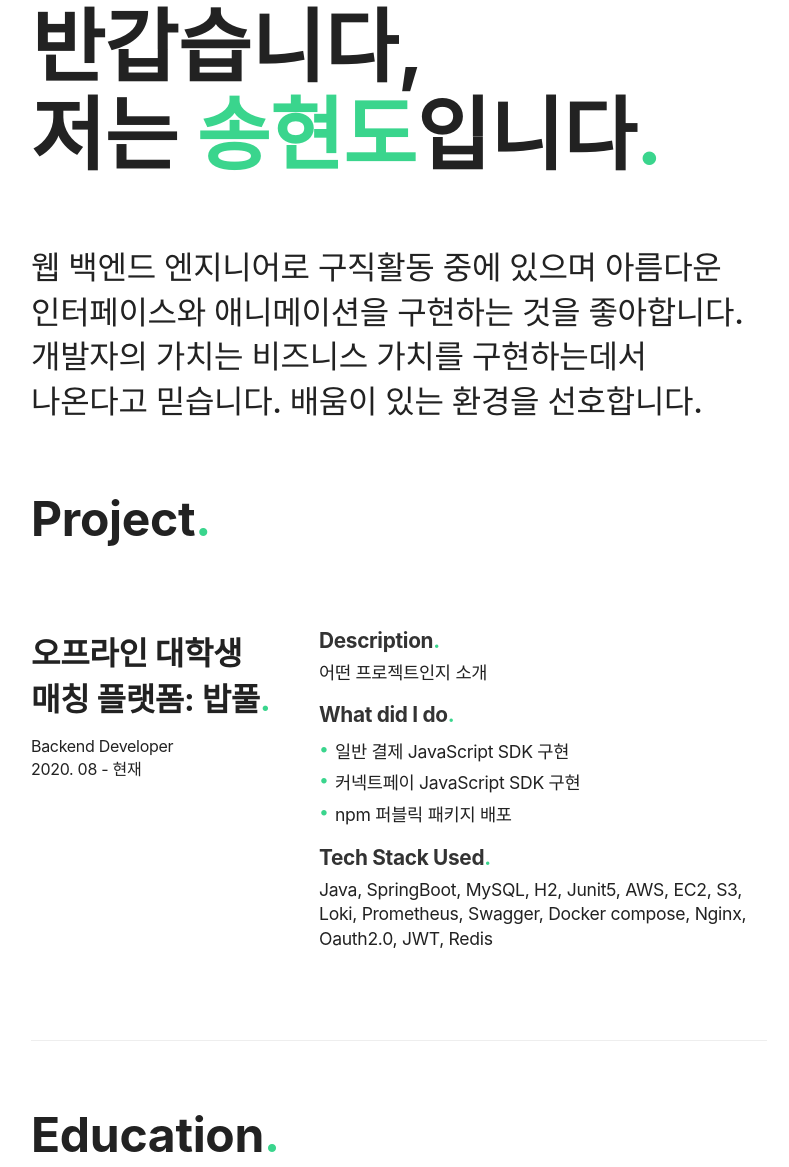
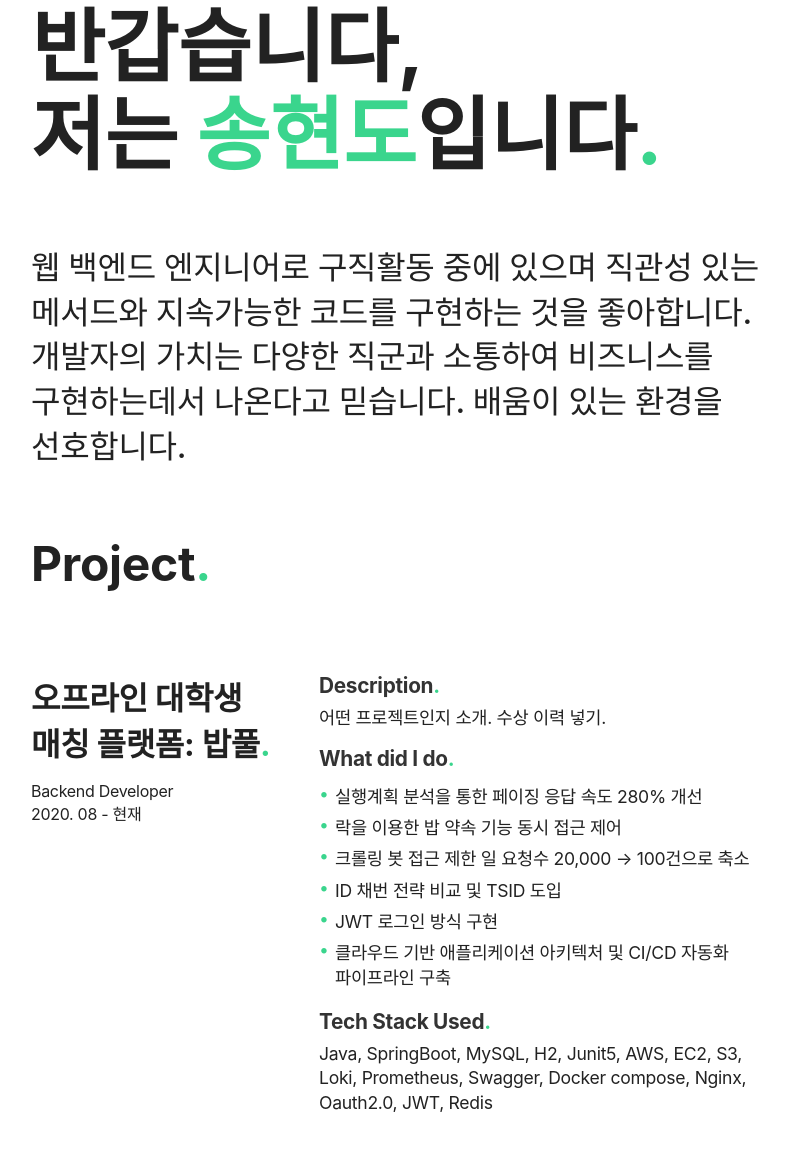
Before and after one commit to proHyundo/resume, a plain HTML site: page index.html in a window 1280 px wide. Shown: the part 71-1238 px from the top of the page, without its empty margins (241-1030 px from the left). Drawn offline with Linux system fonts and the light colour scheme; a web font is replaced by a local one.

Commit message:
update index.html

```diff
--- a/index.html
+++ b/index.html
@@ -55,9 +55,10 @@
           >
         </h1>
         <p class="big-paragraph">
-          웹 백엔드 엔지니어로 구직활동 중에 있으며 아름다운 인터페이스와
-          애니메이션을 구현하는 것을 좋아합니다. 개발자의 가치는 비즈니스 가치를
-          구현하는데서 나온다고 믿습니다. 배움이 있는 환경을 선호합니다.
+          웹 백엔드 엔지니어로 구직활동 중에 있으며 직관성 있는 메서드와
+          지속가능한 코드를 구현하는 것을 좋아합니다. 개발자의 가치는 다양한
+          직군과 소통하여 비즈니스를 구현하는데서 나온다고 믿습니다. 배움이 있는
+          환경을 선호합니다.
         </p>
       </section>
       <section>
@@ -75,12 +76,18 @@
           <div class="row-right">
             <div class="project">
               <h5>Description<span class="period-mark">.</span></h5>
-              <p>어떤 프로젝트인지 소개</p>
+              <p>어떤 프로젝트인지 소개. 수상 이력 넣기.</p>
               <h5>What did I do<span class="period-mark">.</span></h5>
               <ul>
-                <li>일반 결제 JavaScript SDK 구현</li>
-                <li>커넥트페이 JavaScript SDK 구현</li>
-                <li>npm 퍼블릭 패키지 배포</li>
+                <li>실행계획 분석을 통한 페이징 응답 속도 280% 개선</li>
+                <li>락을 이용한 밥 약속 기능 동시 접근 제어</li>
+                <li>크롤링 봇 접근 제한 일 요청수 20,000 → 100건으로 축소</li>
+                <li>ID 채번 전략 비교 및 TSID 도입</li>
+                <li>JWT 로그인 방식 구현</li>
+                <li>
+                  클라우드 기반 애플리케이션 아키텍처 및 CI/CD 자동화 파이프라인
+                  구축
+                </li>
               </ul>
               <h5>Tech Stack Used<span class="period-mark">.</span></h5>
               <p>
@@ -129,8 +136,8 @@
             <h3>서경대학교<span class="period-mark">.</span></h3>
             <span class="role">대학교(졸업) - 경영학과 (3.8 / 4.5)</span>
             <span class="time">
-              <time datetime="2018-08">2022. 09.</time> -
-              <time datetime="2024-08">2024. 08.</time>
+              <time datetime="2017-03">2017. 03.</time> -
+              <time datetime="2021-02">2021. 02.</time>
             </span>
           </div>
           <div class="row-right">
```
